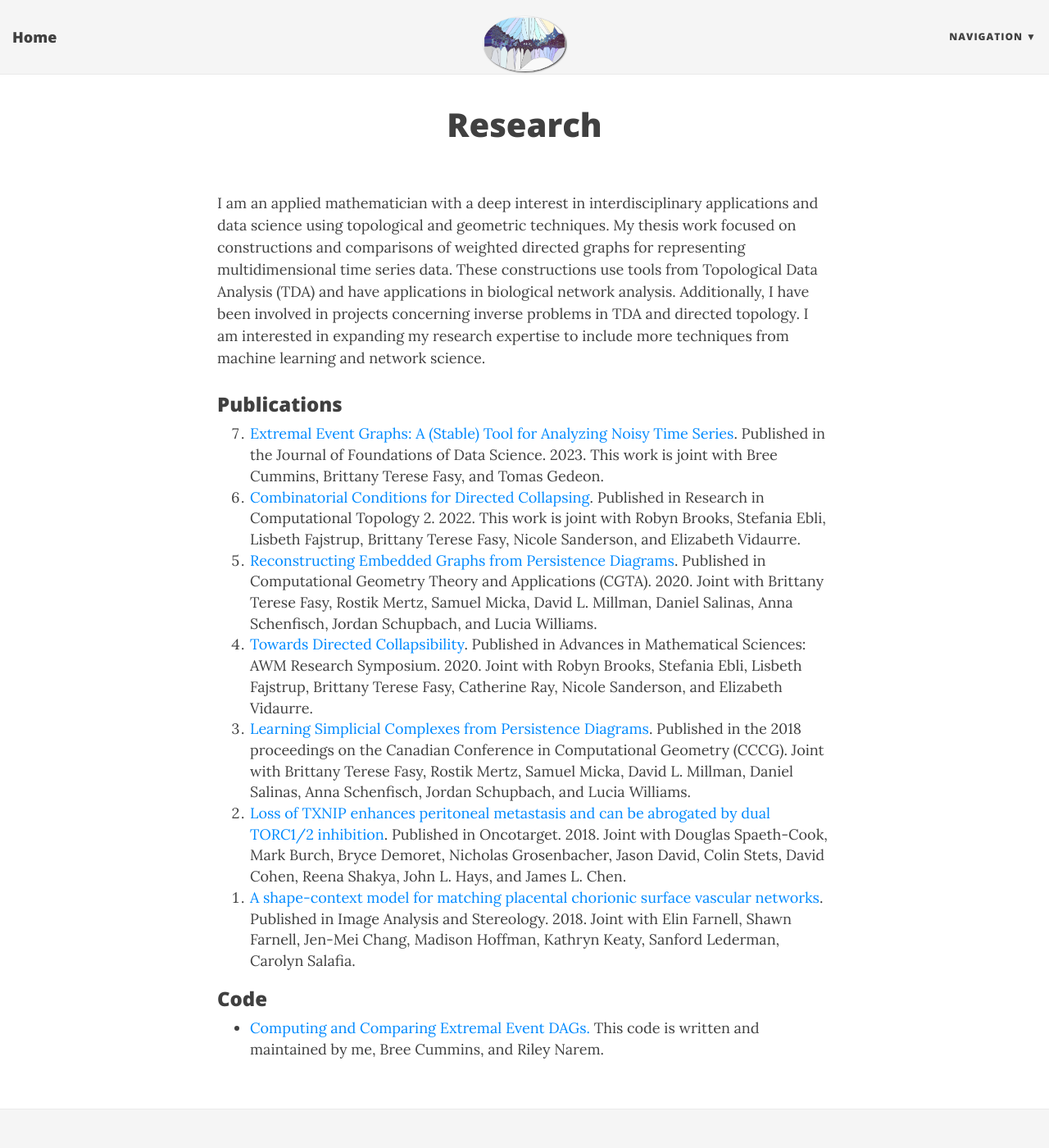
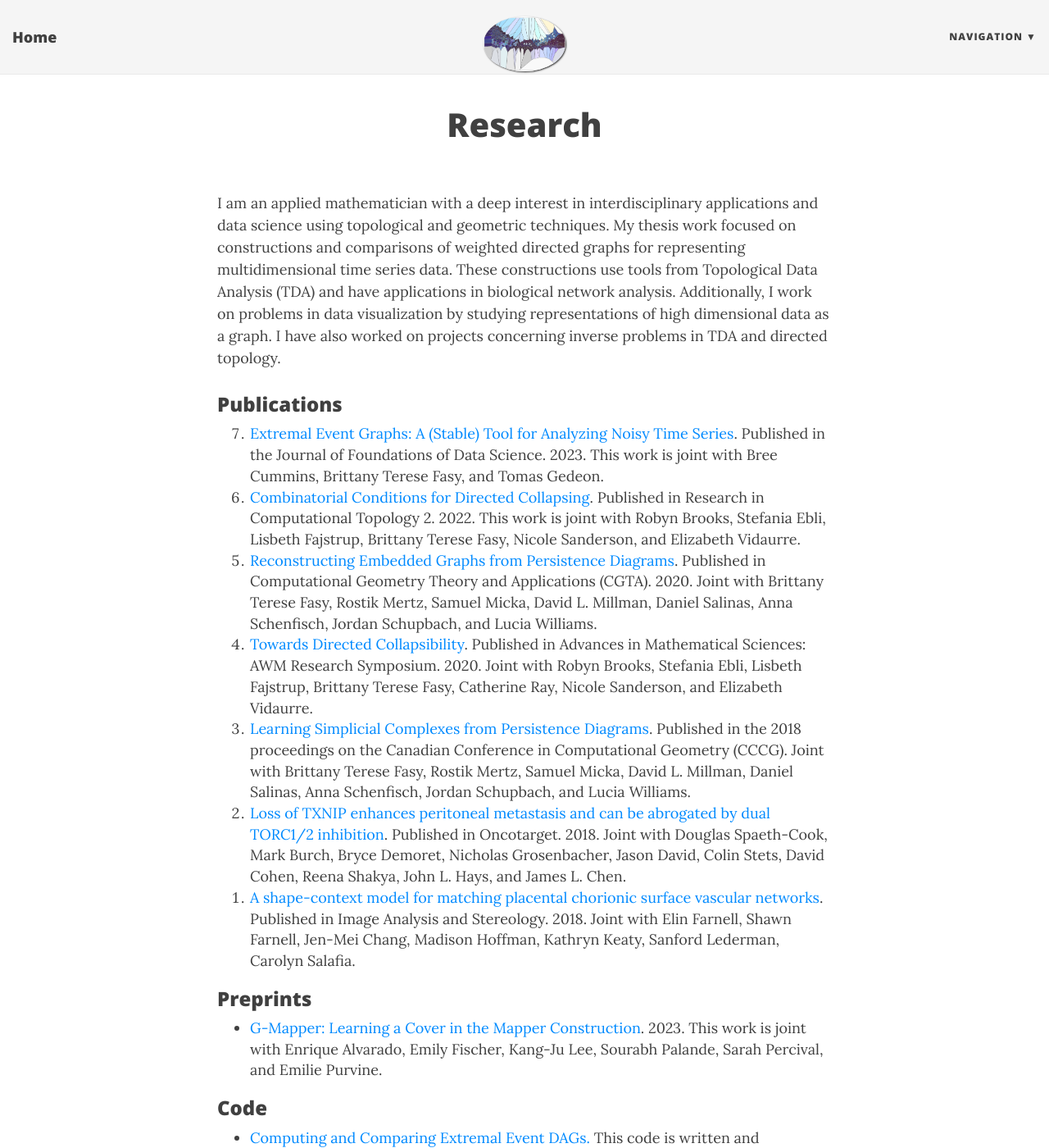
Before and after one commit to robinbelton/robinbelton.github.io, a Jekyll site: the page built from research.html, in a window 1280 px wide and 1400 px high. Shown: the whole window at 82% size. Built offline with Jekyll 4.4.1, drawn with Linux system fonts in a browser that asks for light colours; nearby versions of some CDN libraries.

Commit message:
Update research page on website

```diff
--- a/research.html
+++ b/research.html
@@ -6,7 +6,7 @@ use-site-title: true
 ---
 
 
-<p>I am an applied mathematician with a deep interest in interdisciplinary applications and data science using topological and geometric techniques. My thesis work focused on constructions and comparisons of weighted directed graphs for representing multidimensional time series data. These constructions use tools from Topological Data Analysis (TDA) and have applications in biological network analysis. Additionally, I have been involved in projects concerning inverse problems in TDA and directed topology. I am interested in expanding my research expertise to include more techniques from machine learning and network science.
+<p>I am an applied mathematician with a deep interest in interdisciplinary applications and data science using topological and geometric techniques. My thesis work focused on constructions and comparisons of weighted directed graphs for representing multidimensional time series data. These constructions use tools from Topological Data Analysis (TDA) and have applications in biological network analysis. Additionally, I work on problems in data visualization by studying representations of high dimensional data as a graph. I have also worked on projects concerning inverse problems in TDA and directed topology.
 
 <h3>Publications</h3>
 
@@ -27,6 +27,13 @@ use-site-title: true
 
 </ol>
 
+<h3>Preprints</h3>
+<ul>
+    <li><a href="https://arxiv.org/abs/2309.06634">G-Mapper: Learning a Cover in the Mapper Construction</a>. 2023. This work is joint with Enrique Alvarado, Emily Fischer, Kang-Ju Lee, Sourabh Palande, Sarah Percival, and Emilie Purvine.
+    </li>
+</ul>
+
+
 <h3>Code</h3>
 <ul>
     <li><a href="https://github.com/breecummins/min_interval_posets">Computing and Comparing Extremal Event DAGs.</a> This code is written and maintained by me, Bree Cummins, and Riley Narem.
```
